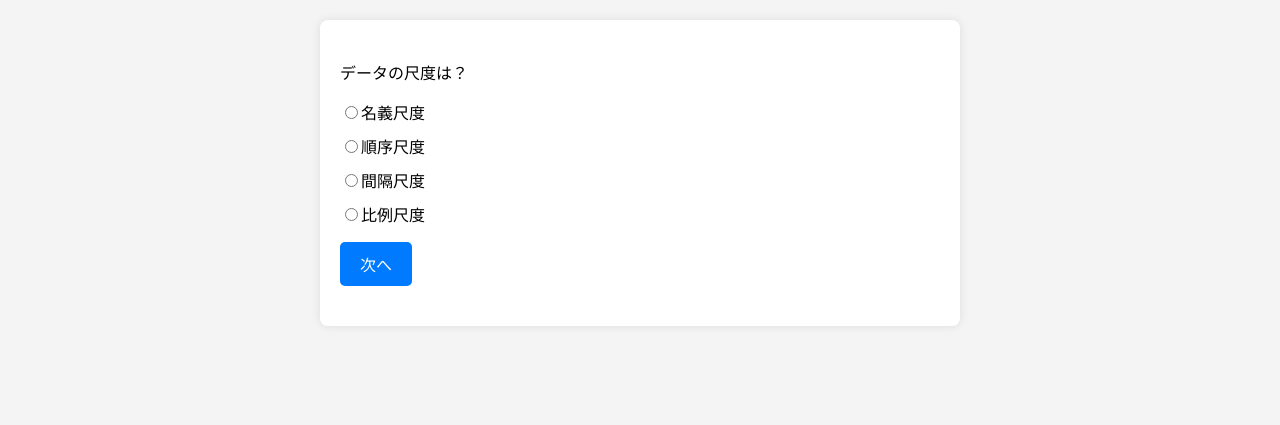
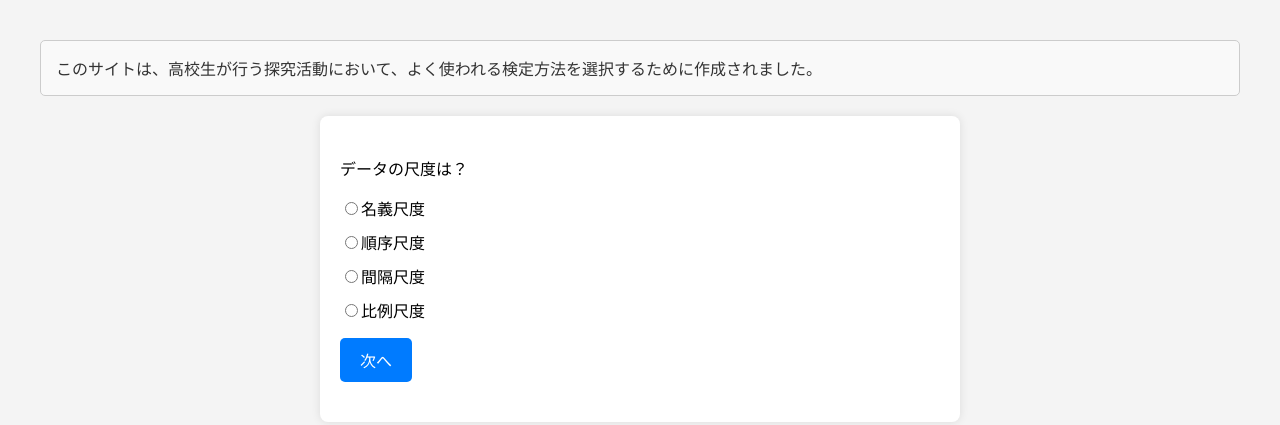
Before and after one commit to tarocaja/statistical_test, a plain HTML site: page index.html in a window 1280 px wide. Drawn offline with Linux system fonts and the light colour scheme.

Commit message:
Update index.html

```diff
--- a/index.html
+++ b/index.html
@@ -12,6 +12,16 @@
     margin: 0;
     padding: 20px;
   }
+  .introduction {
+  margin: 20px;
+  padding: 15px;
+  background-color: #f9f9f9;
+  border: 1px solid #ccc;
+  border-radius: 5px;
+  font-size: 16px;
+  color: #333;
+}
+
   .container {
     max-width: 600px;
     margin: 0 auto;
@@ -45,6 +55,9 @@
 </style>
 </head>
 <body>
+<div class="introduction">
+  このサイトは、高校生が行う探究活動において、よく使われる検定方法を選択するために作成されました。
+</div>
 
 <div class="container">
   <div id="question1" class="question">
```
